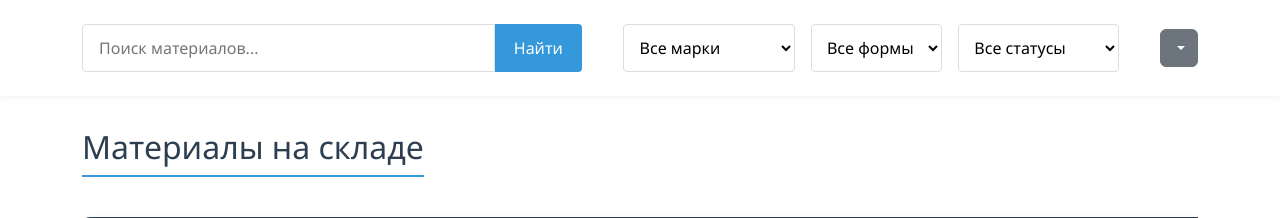
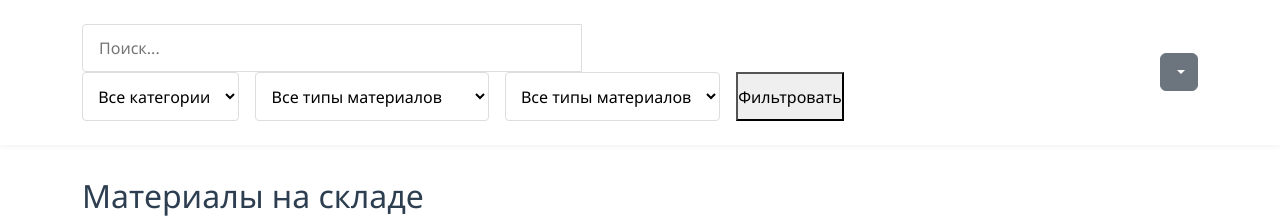
Before and after one commit to MrAnanaspy/cex_2.0, a Django app: page / in a window 1280 px wide. Shown: the part 72-290 px from the top of the page. Run offline with Django 5.2, Linux system fonts and the light colour scheme; tables that the repository leaves empty hold one stand-in row (values such as "Sample post").

Commit message:
Завершение тестирования

```diff
--- a/cex/cex/settings.py
+++ b/cex/cex/settings.py
@@ -25,9 +25,9 @@
 # SECURITY WARNING: don't run with debug turned on in production!
 DEBUG = True
 
-ALLOWED_HOSTS = ['192.168.1.130','127.0.0.1']
+ALLOWED_HOSTS = ['192.168.1.63','127.0.0.1']
 
-CSRF_TRUSTED_ORIGINS = ['https://*.localhost', 'https://*.192.168.1.130']
+CSRF_TRUSTED_ORIGINS = ['https://*.localhost', 'https://*.192.168.1.63']
 
 
 # Application definition
--- a/cex/warehouse_materials/templates/material_storage.html
+++ b/cex/warehouse_materials/templates/material_storage.html
@@ -503,32 +503,41 @@
     <section class="controls">
         <div class="container">
             <div class="controls-content">
+                <form method="get" class="filter-form">
                 <div class="search-box">
-                    <input type="text" placeholder="Поиск материалов...">
-                    <button>Найти</button>
+                    <input type="text" name="search" placeholder="Поиск..."
+                            value="{{ request.GET.search }}">
                 </div>
                 <div class="filters">
-                    <select>
-                        <option>Все марки</option>
-                        <option>Алюминий 6061</option>
-                        <option>Сталь 304</option>
-                        <option>Латунь</option>
-                        <option>Поликарбонат</option>
+                    <select name="stamp">
+                        <option value="">Все категории</option>
+                        {% for stamp_one in stamps %}
+                        <option value="{{stamp_one}}" {% if request.GET.stamp == stamp_one.stamp %} selected {% endif %}>
+                            {{stamp_one}}
+                        </option>
+                        {% endfor %}
                     </select>
-                    <select>
-                        <option>Все формы</option>
-                        <option>Лист</option>
-                        <option>Пруток</option>
-                        <option>Труба</option>
-                        <option>Профиль</option>
+                     <select name="type_form">
+                        <option value="">Все типы материалов</option>
+                        {% for type_one in types %}
+                        <option value="{{type_one}}" {% if request.GET.type_form == type_one.name %}selected{% endif %}>
+                            {{type_one}}
+                        </option>
+                        {% endfor %}
                     </select>
-                    <select>
-                        <option>Все статусы</option>
-                        <option>В наличии</option>
-                        <option>Мало</option>
-                        <option>Нет в наличии</option>
+                    <select name="status">
+                        <option value="">Все типы материалов</option>
+                        <option value="no" {% if request.GET.status == "no" %}selected{% endif %}>
+                        Нет в наличии
+                        </option>
+                        <option value="on" {% if request.GET.status == "on" %}selected{% endif %}>
+                        В наличии
+                        </option>
+
                     </select>
+                        <button type="submit" name="sort" value="sort">Фильтровать</button>
                 </div>
+                    </form>
                 <div class="dropdown">
                  <button class="btn btn-secondary dropdown-toggle" type="button" data-bs-toggle="dropdown">
     </button>
--- a/cex/warehouse_materials/views.py
+++ b/cex/warehouse_materials/views.py
@@ -1,3 +1,4 @@
+from django.db.models import Q
 from django.http import HttpResponseRedirect
 from django.shortcuts import render, get_object_or_404
 from django.urls import reverse
@@ -13,9 +14,45 @@
 
 def warehouse_material(request):
     if request.method == 'GET':
+
         materials = WarehouseMaterial.objects.all()
+        stamps = AllMaterials.objects.all()
+        type_material = MaterialCategory.objects.all()
+        statuses = ['on', 'no', 'little', 'many']
+
+        stamp = request.GET.get('stamp')
+        type_form = request.GET.get('type_form')
+        status = request.GET.get('status')
+        search = request.GET.get('search')
+
+        if stamp:
+            materials = materials.filter(stamp=stamp)
+
+        if type_form:
+            materials = materials.filter(stamp__type__name=type_form)
+
+        if status:
+            print(status)
+            match status:
+                case 'no':
+                    materials = materials.filter(actual_weight=0)
+                case 'on':
+                    materials = materials.filter(actual_weight__gt=0)
+
+        if search:
+            materials = materials.filter(Q(stamp__stamp__icontains=search) | Q(type__icontains=search))
+
+
+
+
         form = AddMaterial()
-        return render(request, 'material_storage.html', {'materials':materials, 'form':form})
+        return render(request, 'material_storage.html', {
+            'materials':materials,
+            'form':form,
+            'stamps': stamps,
+            'types': type_material,
+            'statuses':statuses,
+        })
 
     if request.method == 'POST':
         pass
```
